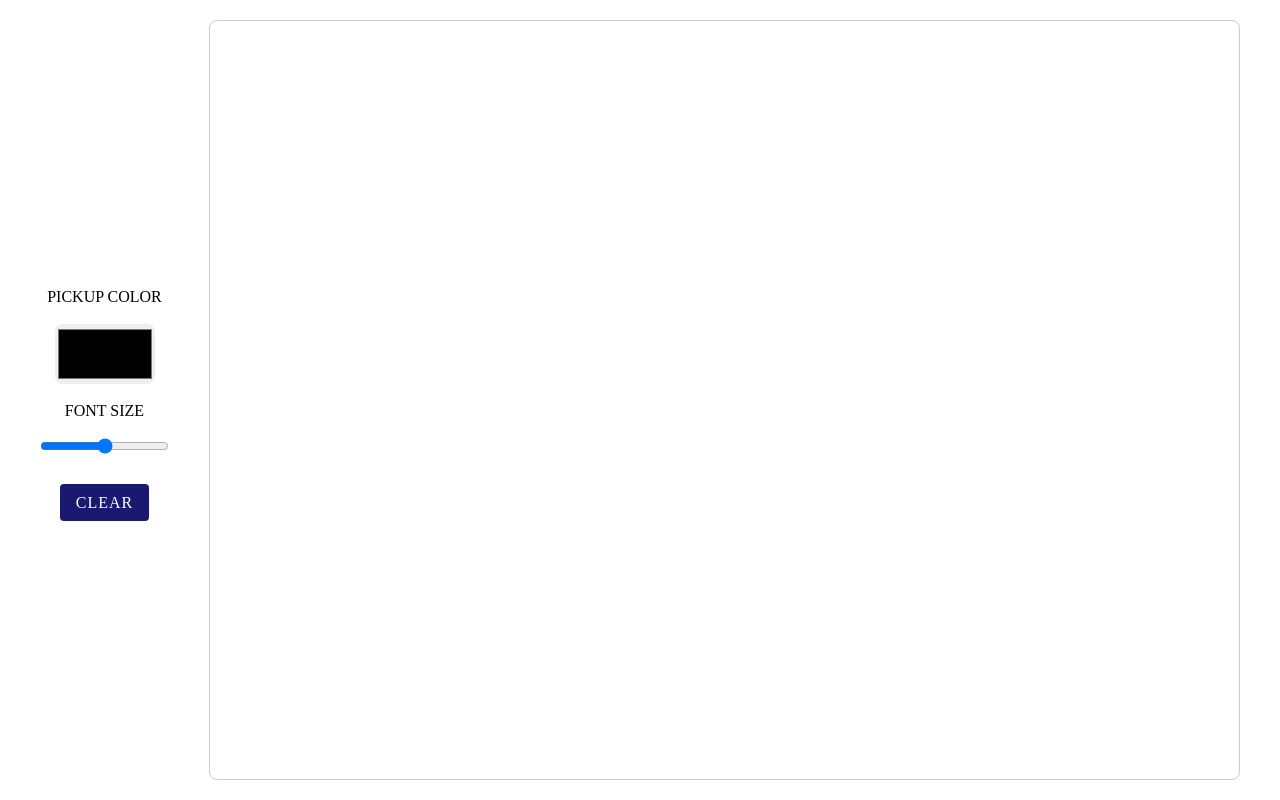
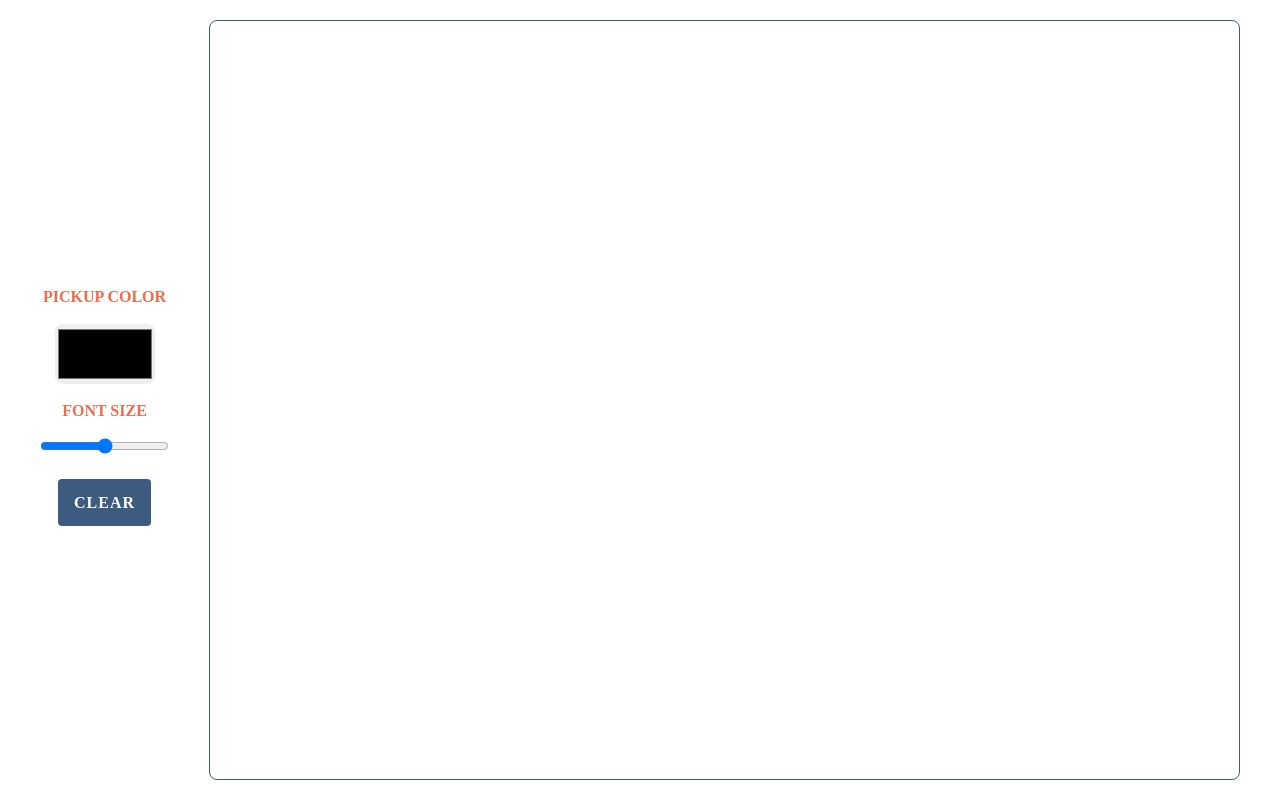
Before and after one commit to Salem-Abderaouf/draw-table, a plain HTML site: page index.html in a window 1280 px wide. Drawn offline with Linux system fonts and the light colour scheme.

Commit message:
update style

```diff
--- a/style.css
+++ b/style.css
@@ -26,17 +26,22 @@ html , body{
     border: 1px solid transparent;
     border-radius: 8px;
 }
+label{
+    color: #ee6c4d;
+    font-weight: bold;
+}
 #clear-btn{
     border: none;
-    padding: 10px 16px;
+    padding: 15px 16px;
     border-radius: 4px;
-    background-color: midnightblue;
+    background-color: #3d5a80;
     color: white;
     letter-spacing: 1px;
+    font-weight: bold;
     transition: background-color .3s linear;
 }
 #clear-btn:hover{
-    background-color: darkblue;
+    background-color: #ca5d41;
 }
 .board-draw{
     flex-grow: 1;
@@ -44,6 +49,6 @@ html , body{
 #canva{
     height: 100%;
     width: 100%;
-    border:1px solid #cecbce;
+    border:1px solid #3d5a80;
     border-radius: 8px;
 }
```
